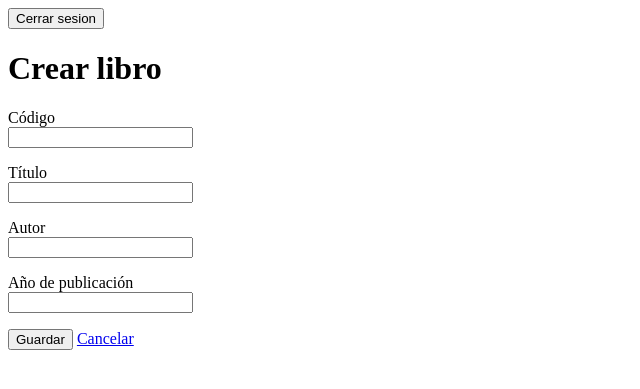
After one commit to renieryespinoza17/CRUD-LARAVEL-Reniery, a Laravel app: page /libros/crear in a window 1280 px wide. The commit adds this page. Shown: the top 389 px of the page, without its empty margins (0-640 px from the left). Run offline with Laravel 12, Linux system fonts and the light colour scheme; a user stored in the database is signed in; data comes from the database, SQL or seed files in the repository.

Commit message:
Crear registros biblioteca

```diff
--- a/biblioteca/app/Http/Controllers/LibroController.php
+++ b/biblioteca/app/Http/Controllers/LibroController.php
@@ -1,14 +1,43 @@
 <?php
 
 namespace App\Http\Controllers;
+use Illuminate\Http\Request;
 
-use Illuminate\Http\Request;
 use App\Models\Libro;
 class LibroController extends Controller
 {
     public function index()
     {
         $libros = Libro::orderBy('id')->get();
-    return view('libros.index',['libros' =>$libros]);
+        return view('libros.index', ['libros' => $libros]);
+    }
+
+    public function create()
+    {
+        return view('libros.create');
+    }
+
+    public function store(Request $request)
+    {
+        $datos = $request->validate([
+            'codigo' => ['required', 'string', 'unique:libros,codigo'],
+            'titulo' => ['required', 'string', 'max:150'],
+            'autor' => ['required', 'string', 'max:100'],
+            'anio_publicacion' => [
+                'required',
+                'integer',
+                'between:1450,' . date('Y')
+            ],
+        ]);
+
+        $libro = new Libro();
+        $libro->codigo = $datos['codigo'];
+        $libro->titulo = $datos['titulo'];
+        $libro->autor = $datos['autor'];
+        $libro->anio_publicacion = $datos['anio_publicacion'];
+        $libro->save();
+
+        return redirect()->route('libros.index')
+            ->with('exito', 'Libro creado correctamente.');
     }
 }
--- /dev/null
+++ b/biblioteca/resources/views/libros/create.blade.php
@@ -0,0 +1,22 @@
+@extends('layouts.app')
+@section('contenido')
+    <h1>Crear libro</h1>
+    <form method="POST" action="{{ route('libros.store') }}">
+        @csrf
+        <p><label for="codigo">Código</label><br>
+            <input id="codigo" name="codigo" type="text" value="{{ old('codigo') }}" required>
+        </p>
+        <p><label for="titulo">Título</label><br>
+            <input id="titulo" name="titulo" type="text" maxlength="150" value="{{ old('titulo') }}" required>
+        </p>
+        <p><label for="autor">Autor</label><br>
+            <input id="autor" name="autor" type="text" maxlength="100" value="{{ old('autor') }}" required>
+        </p>
+        <p><label for="anio_publicacion">Año de publicación</label><br>
+            <input id="anio_publicacion" name="anio_publicacion" type="number" value="{{ old('anio_publicacion') }}"
+                required>
+        </p>
+        <button type="submit">Guardar</button>
+        <a href="{{ route('libros.index') }}">Cancelar</a>
+    </form>
+@endsection
--- a/biblioteca/resources/views/libros/index.blade.php
+++ b/biblioteca/resources/views/libros/index.blade.php
@@ -1,6 +1,7 @@
 @extends('layouts.app')
 @section('contenido')
 <h1>Catálogo de libros</h1>
+<p><a href="{{ route('libros.create') }}">Crear libro</a></p>
 <table border="1">
 <thead><tr>
 <th>ID</th><th>Código</th><th>Título</th><th>Autor</th><th>Año</th>
--- a/biblioteca/routes/web.php
+++ b/biblioteca/routes/web.php
@@ -14,12 +14,17 @@ Route::post('/login', [LoginController::class, 'store'])
     ->middleware('throttle:6,1')->name('login.store');
 
 Route::middleware('auth')->group(function () {
-    Route::get('/inicio', function() {
+    Route::get('/inicio', function () {
         return redirect()->route('libros.index');
     })->name('inicio');
 
-    Route::get('/libros', [LibroController::class,'index'])
-    ->name('libros.index');
+    Route::get('/libros', [LibroController::class, 'index'])
+        ->name('libros.index');
+
+    Route::get('/libros/crear', [LibroController::class, 'create'])
+        ->name('libros.create');
+    Route::post('/libros', [LibroController::class, 'store'])
+        ->name('libros.store');
 
     Route::post('/logout', [LoginController::class, 'destroy'])
         ->name('logout');
```
